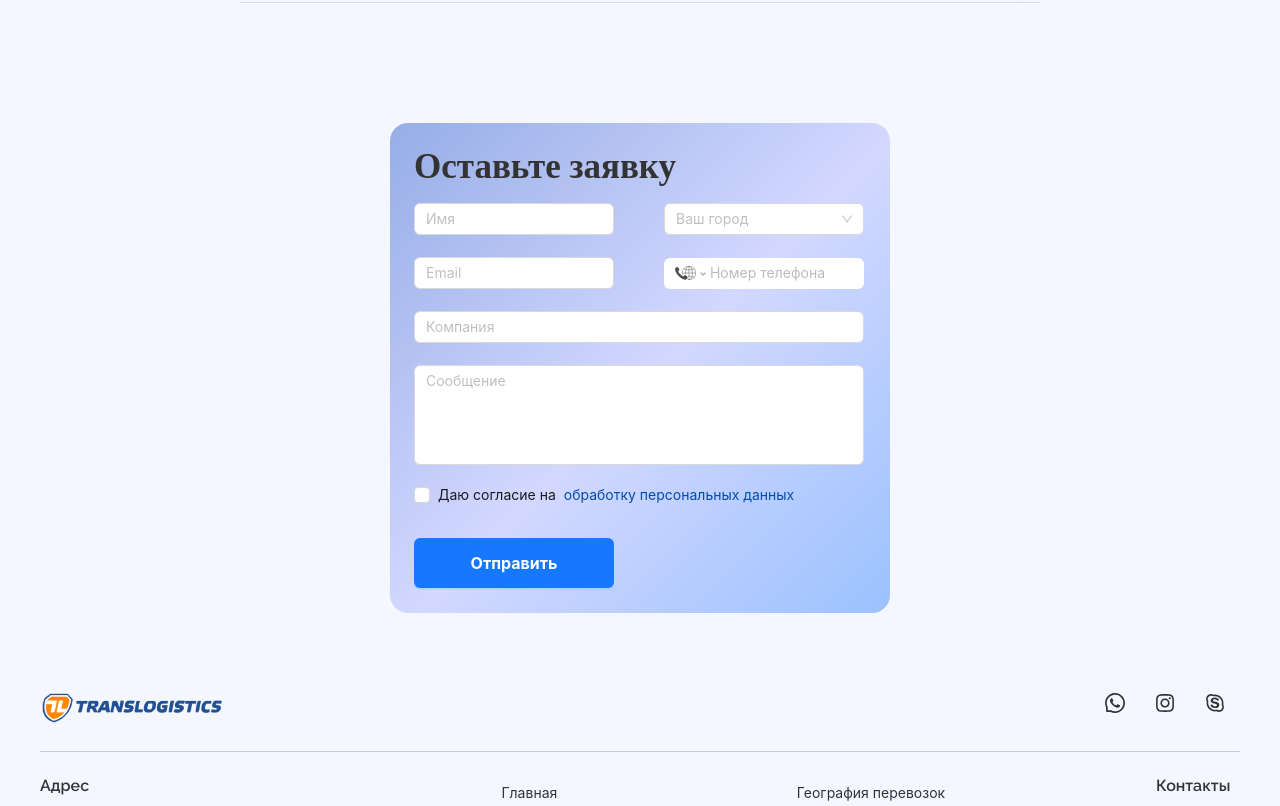
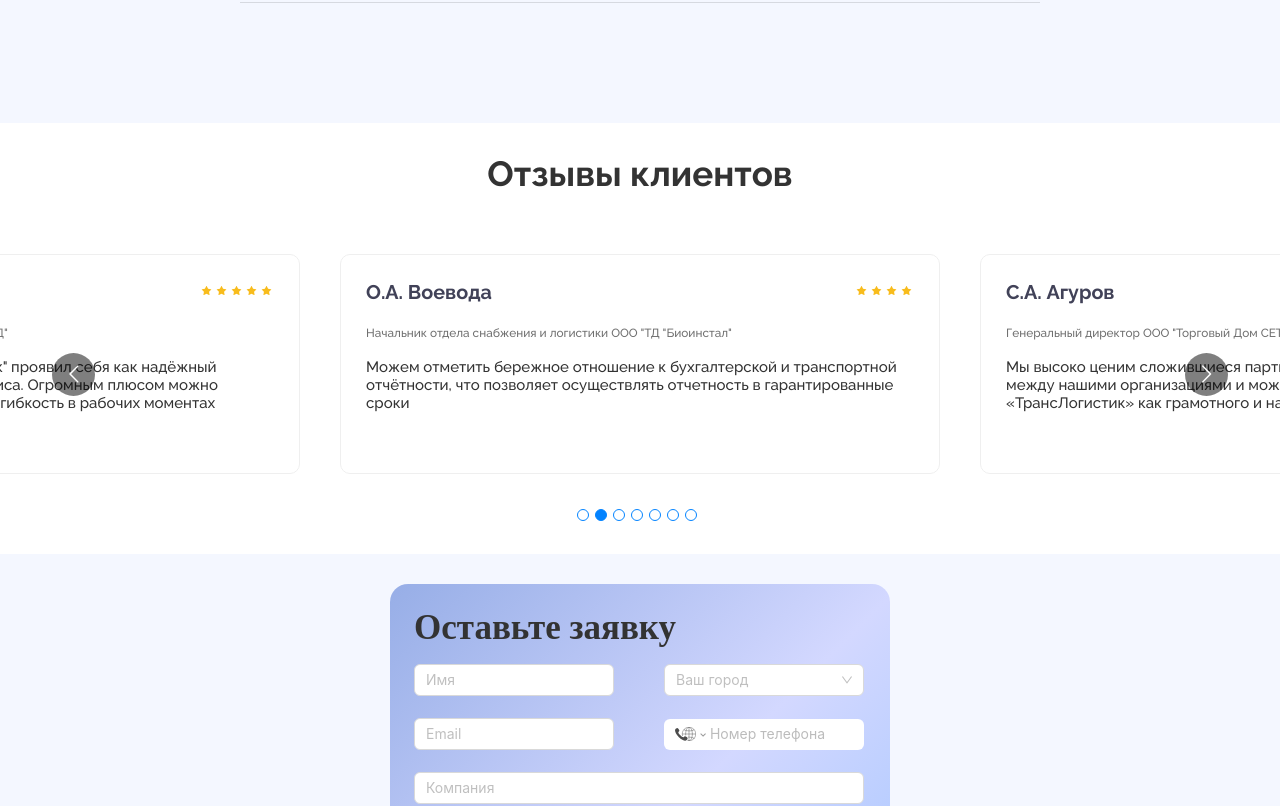
Before and after one commit to maxferrain/translogist-china, a Next.js app: page / in a window 1280 px wide. Shown: the part 3780-4586 px from the top of the page. Built offline with nearby package versions, Linux system fonts and the light colour scheme; a web font is replaced by a local one.

Commit message:
reviews adaptive

```diff
--- a/components/ContactUs/ContactUs.module.scss
+++ b/components/ContactUs/ContactUs.module.scss
@@ -64,7 +64,7 @@
 @media (max-width: 1315px) {
   .contactsBlock {
     width: 500px;
-    margin: 0 auto;
+    margin: 30px auto;
   }
 }
 
--- /dev/null
+++ b/components/Reviews/Review/Review.module.scss
@@ -0,0 +1,105 @@
+@import '../../../styles/constants';
+
+.review {
+  border: 1px solid #efefef;
+  height: 220px;
+  margin: 30px 50px 50px;
+  padding: 25px;
+  border-radius: 10px;
+
+  display: flex;
+  flex-direction: column;
+  justify-content: flex-start;
+  font-family: 'Raleway', sans-serif;
+
+
+  .personInfo {
+    display: flex;
+    flex-direction: column;
+    justify-content: space-between;
+
+    .personInfoName {
+      display: flex;
+      justify-content: space-between;
+
+      h4 {
+        color: #414258;
+        font-size: 1.316rem;
+        margin-bottom: 1.316rem;
+        line-height: 1.31;
+      }
+
+      svg {
+        fill: #f8bc1c;
+        height: 10px;
+      }
+    }
+
+    h5 {
+      font-size: .789rem;
+      color: #707070;
+      font-weight: $font-weight-normal;
+      margin-bottom: 18px;
+    }
+
+    p {
+      color: #707070;
+      text-align: center;
+      font-weight: 400;
+      line-height: 1.63;
+      font-size: 1rem;
+    }
+  }
+}
+
+@media (max-width: 430px) {
+  .review {
+    padding: 14px!important;
+    .personInfo {
+      h5 {
+        margin-bottom: 8px;
+      }
+    }
+  }
+}
+
+@media (max-width: 700px) {
+  .review {
+    margin: 10px 10px 50px!important;
+    height: 290px!important;
+    padding: 18px;
+
+    p {
+      font-size: 12px;
+      hyphens: auto!important;
+    }
+
+    .personInfo {
+      .personInfoName {
+        flex-direction: column;
+
+        h4 {
+          margin-bottom: 10px;
+          line-height: 0.2rem;
+          font-size: 16px;
+        }
+
+        svg {
+          margin-bottom: 3px;
+        }
+      }
+    }
+  }
+}
+
+@media (max-width: 850px) {
+  .review {
+    height: 260px;
+  }
+}
+
+@media (max-width: 1325px) {
+  .review {
+    margin: 30px 20px 50px;
+  }
+}
--- /dev/null
+++ b/components/Reviews/Review/Review.tsx
@@ -0,0 +1,32 @@
+import styles from './Review.module.scss'
+import React from 'react'
+import {StarFilled} from '@ant-design/icons'
+
+const {review, personInfo, personInfoName} = styles
+
+interface IReviewPropsType {
+    name: string
+    position: string
+    reviewText: string,
+    stars: number
+}
+
+const Review = ({name, position, reviewText, stars}: IReviewPropsType) => {
+    return (
+        <div className={review}>
+
+            <div className={personInfo}>
+                <div className={personInfoName}>
+                    <h4>{name}</h4>
+                    <div>{[...Array(stars)].map((_, i) => <StarFilled key={i} />)}</div>
+                </div>
+                <h5>{position}</h5>
+            </div>
+
+            <p>{reviewText}</p>
+
+        </div>
+    )
+}
+
+export default Review
--- /dev/null
+++ b/components/Reviews/Reviews.module.scss
@@ -0,0 +1,33 @@
+@import '../../styles/constants';
+
+.reviewsBlock {
+  padding: 80px 0;
+  background: white;
+
+  .title {
+    text-align: center;
+    font-family: 'Raleway', sans-serif;
+    font-weight: 700;
+    font-size: 35px;
+    margin-bottom: 30px;
+  }
+
+  .dots {
+    button {
+      width: 12px;
+      height: 12px;
+      background: transparent;
+      border: 1px solid #0383ff;
+      border-radius: 50%;
+      -webkit-transition: all ease 0.5s;
+      transition: all ease 0.5s;
+      position: relative;
+    }
+  }
+}
+
+@media (max-width: 1315px) {
+  .reviewsBlock{
+    padding: 30px 0;
+  }
+}
--- /dev/null
+++ b/components/Reviews/Reviews.tsx
@@ -0,0 +1,67 @@
+import styles from './Reviews.module.scss'
+import React from 'react'
+import Review from './Review/Review'
+import Carousel from "react-multi-carousel"
+import "react-multi-carousel/lib/styles.css"
+import {reviewInfo} from '@/infoData/reviewsData'
+
+const responsive = {
+    superLargeDesktop: {
+        breakpoint: { max: 4000, min: 3000 },
+        items:2
+    },
+    desktop: {
+        breakpoint: { max: 3000, min: 1424 },
+        items: 2
+    },
+    tablet: {
+        breakpoint: { max: 1424, min: 464 },
+        items: 1
+    },
+    mobile: {
+        breakpoint: { max: 464, min: 0 },
+        items: 1
+    }
+}
+
+const {reviewsBlock, title} = styles
+
+const Reviews = () => {
+    return (
+        <div className={reviewsBlock} id="reviews">
+            <h2 className={title}>Отзывы клиентов</h2>
+
+            <Carousel
+                swipeable={false}
+                draggable={true}
+                showDots={true}
+                responsive={responsive}
+                ssr={true}
+                infinite={true}
+                autoPlay={true}
+                autoPlaySpeed={5000}
+                keyBoardControl={true}
+                customTransition="all 1s"
+                // transitionDuration={5000}
+                containerClass="carousel-container"
+                // removeArrowOnDeviceType={["tablet", "mobile"]}
+                centerMode={true}
+
+                // deviceType={this.props.deviceType}
+                // deviceType={'mobile'}
+
+                // dotListClass="custom-dot-list-style"
+                dotListClass={styles.dots}
+                itemClass="carousel-item-padding-40-px"
+            >
+
+                {reviewInfo
+                    .map(({id, name, position, reviewText, stars}) =>
+                        <Review key={id} name={name} position={position} reviewText={reviewText} stars={stars}/>)}
+            </Carousel>
+
+        </div>
+    )
+}
+
+export default Reviews
--- a/pages/index.tsx
+++ b/pages/index.tsx
@@ -9,6 +9,7 @@ import Services from '@/components/Services/Services'
 import Questions from '@/components/Questions/Questions'
 import Footer from '@/components/Footer/Footer'
 import ContactUs from '@/components/ContactUs/ContactUs'
+import Reviews from '@/components/Reviews/Reviews'
 
 
 export default function Home() {
@@ -30,7 +31,7 @@ export default function Home() {
 
                 {/*<Services/>*/}
                 <Questions/>
-                {/*<Reviews/>*/}
+                <Reviews/>
                 <ContactUs/>
                 <FloatButton.BackTop/>
 
```
